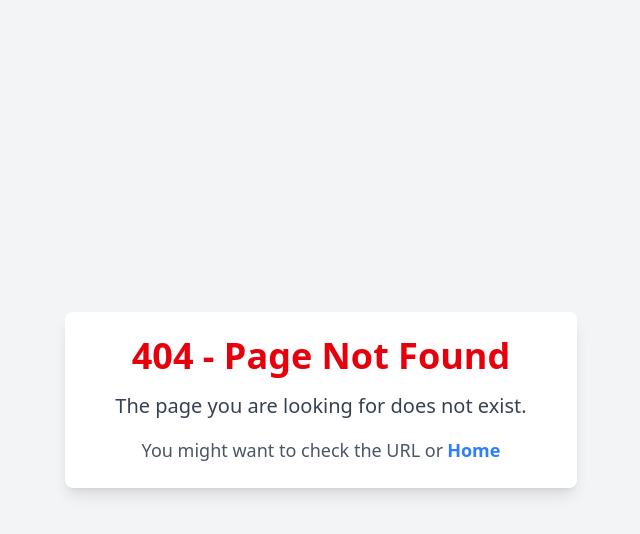
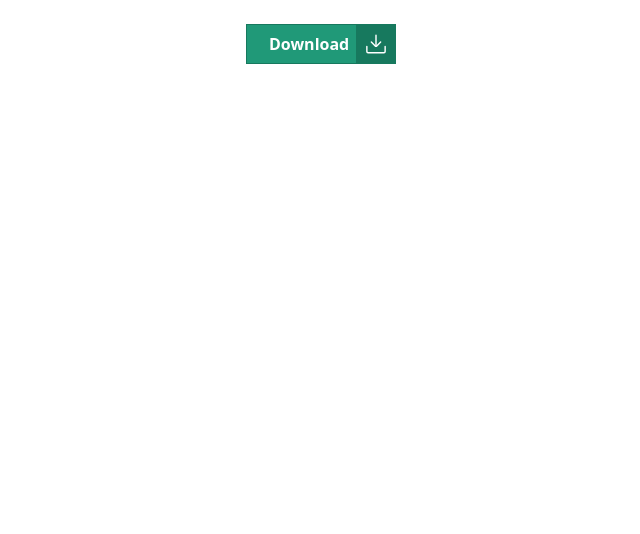
Before and after one commit to Farhanasharna2000/Nextjs-Project, a Next.js app: page /amazing-button in a window 1280 px wide. Before the commit this address had no page. Shown: the top 534 px of the page, without its empty margins (319-959 px from the left). Built offline with nearby package versions, Linux system fonts and the light colour scheme.

Commit message:
use uiverse for design like amazing-button&loader

```diff
--- /dev/null
+++ b/src/app/amazing-button/page.css
@@ -0,0 +1,59 @@
+/* From Uiverse.io by andrew-demchenk0 */
+.button {
+    position: relative;
+    width: 150px;
+    height: 40px;
+    cursor: pointer;
+    display: flex;
+    align-items: center;
+    border: 1px solid #17795E;
+    background-color: #209978;
+    overflow: hidden;
+  }
+
+  .button, .button__icon, .button__text {
+    transition: all 0.3s;
+  }
+
+  .button .button__text {
+    transform: translateX(22px);
+    color: #fff;
+    font-weight: 600;
+  }
+
+  .button .button__icon {
+    position: absolute;
+    transform: translateX(109px);
+    height: 100%;
+    width: 39px;
+    background-color: #17795E;
+    display: flex;
+    align-items: center;
+    justify-content: center;
+  }
+
+  .button .svg {
+    width: 20px;
+    fill: #fff;
+  }
+
+  .button:hover {
+    background: #17795E;
+  }
+
+  .button:hover .button__text {
+    color: transparent;
+  }
+
+  .button:hover .button__icon {
+    width: 148px;
+    transform: translateX(0);
+  }
+
+  .button:active .button__icon {
+    background-color: #146c54;
+  }
+
+  .button:active {
+    border: 1px solid #146c54;
+  }
--- /dev/null
+++ b/src/app/amazing-button/page.tsx
@@ -0,0 +1,14 @@
+import React from 'react';
+import './page.css'
+const AmazingButton = () => {
+    return (
+        <div className='p-6 place-items-center'>
+<button className="button" type="button">
+  <span className="button__text">Download</span>
+  <span className="button__icon"><svg xmlns="http://www.w3.org/2000/svg" viewBox="0 0 35 35" id="bdd05811-e15d-428c-bb53-8661459f9307" data-name="Layer 2" className="svg"><path d="M17.5,22.131a1.249,1.249,0,0,1-1.25-1.25V2.187a1.25,1.25,0,0,1,2.5,0V20.881A1.25,1.25,0,0,1,17.5,22.131Z"></path><path d="M17.5,22.693a3.189,3.189,0,0,1-2.262-.936L8.487,15.006a1.249,1.249,0,0,1,1.767-1.767l6.751,6.751a.7.7,0,0,0,.99,0l6.751-6.751a1.25,1.25,0,0,1,1.768,1.767l-6.752,6.751A3.191,3.191,0,0,1,17.5,22.693Z"></path><path d="M31.436,34.063H3.564A3.318,3.318,0,0,1,.25,30.749V22.011a1.25,1.25,0,0,1,2.5,0v8.738a.815.815,0,0,0,.814.814H31.436a.815.815,0,0,0,.814-.814V22.011a1.25,1.25,0,1,1,2.5,0v8.738A3.318,3.318,0,0,1,31.436,34.063Z"></path></svg></span>
+</button>
+        </div>
+    );
+};
+
+export default AmazingButton;
--- /dev/null
+++ b/src/app/loader/loader.css
@@ -0,0 +1,233 @@
+/* From Uiverse.io by alexruix */
+.loader {
+    width: 112px;
+    height: 112px;
+  }
+
+  .box1,
+  .box2,
+  .box3 {
+    border: 16px solid #f5f5f5;
+    box-sizing: border-box;
+    position: absolute;
+    display: block;
+  }
+
+  .box1 {
+    width: 112px;
+    height: 48px;
+    margin-top: 64px;
+    margin-left: 0px;
+    animation: abox1 4s 1s forwards ease-in-out infinite;
+  }
+
+  .box2 {
+    width: 48px;
+    height: 48px;
+    margin-top: 0px;
+    margin-left: 0px;
+    animation: abox2 4s 1s forwards ease-in-out infinite;
+  }
+
+  .box3 {
+    width: 48px;
+    height: 48px;
+    margin-top: 0px;
+    margin-left: 64px;
+    animation: abox3 4s 1s forwards ease-in-out infinite;
+  }
+
+  @keyframes abox1 {
+    0% {
+      width: 112px;
+      height: 48px;
+      margin-top: 64px;
+      margin-left: 0px;
+    }
+
+    12.5% {
+      width: 48px;
+      height: 48px;
+      margin-top: 64px;
+      margin-left: 0px;
+    }
+
+    25% {
+      width: 48px;
+      height: 48px;
+      margin-top: 64px;
+      margin-left: 0px;
+    }
+
+    37.5% {
+      width: 48px;
+      height: 48px;
+      margin-top: 64px;
+      margin-left: 0px;
+    }
+
+    50% {
+      width: 48px;
+      height: 48px;
+      margin-top: 64px;
+      margin-left: 0px;
+    }
+
+    62.5% {
+      width: 48px;
+      height: 48px;
+      margin-top: 64px;
+      margin-left: 0px;
+    }
+
+    75% {
+      width: 48px;
+      height: 112px;
+      margin-top: 0px;
+      margin-left: 0px;
+    }
+
+    87.5% {
+      width: 48px;
+      height: 48px;
+      margin-top: 0px;
+      margin-left: 0px;
+    }
+
+    100% {
+      width: 48px;
+      height: 48px;
+      margin-top: 0px;
+      margin-left: 0px;
+    }
+  }
+
+  @keyframes abox2 {
+    0% {
+      width: 48px;
+      height: 48px;
+      margin-top: 0px;
+      margin-left: 0px;
+    }
+
+    12.5% {
+      width: 48px;
+      height: 48px;
+      margin-top: 0px;
+      margin-left: 0px;
+    }
+
+    25% {
+      width: 48px;
+      height: 48px;
+      margin-top: 0px;
+      margin-left: 0px;
+    }
+
+    37.5% {
+      width: 48px;
+      height: 48px;
+      margin-top: 0px;
+      margin-left: 0px;
+    }
+
+    50% {
+      width: 112px;
+      height: 48px;
+      margin-top: 0px;
+      margin-left: 0px;
+    }
+
+    62.5% {
+      width: 48px;
+      height: 48px;
+      margin-top: 0px;
+      margin-left: 64px;
+    }
+
+    75% {
+      width: 48px;
+      height: 48px;
+      margin-top: 0px;
+      margin-left: 64px;
+    }
+
+    87.5% {
+      width: 48px;
+      height: 48px;
+      margin-top: 0px;
+      margin-left: 64px;
+    }
+
+    100% {
+      width: 48px;
+      height: 48px;
+      margin-top: 0px;
+      margin-left: 64px;
+    }
+  }
+
+  @keyframes abox3 {
+    0% {
+      width: 48px;
+      height: 48px;
+      margin-top: 0px;
+      margin-left: 64px;
+    }
+
+    12.5% {
+      width: 48px;
+      height: 48px;
+      margin-top: 0px;
+      margin-left: 64px;
+    }
+
+    25% {
+      width: 48px;
+      height: 112px;
+      margin-top: 0px;
+      margin-left: 64px;
+    }
+
+    37.5% {
+      width: 48px;
+      height: 48px;
+      margin-top: 64px;
+      margin-left: 64px;
+    }
+
+    50% {
+      width: 48px;
+      height: 48px;
+      margin-top: 64px;
+      margin-left: 64px;
+    }
+
+    62.5% {
+      width: 48px;
+      height: 48px;
+      margin-top: 64px;
+      margin-left: 64px;
+    }
+
+    75% {
+      width: 48px;
+      height: 48px;
+      margin-top: 64px;
+      margin-left: 64px;
+    }
+
+    87.5% {
+      width: 48px;
+      height: 48px;
+      margin-top: 64px;
+      margin-left: 64px;
+    }
+
+    100% {
+      width: 112px;
+      height: 48px;
+      margin-top: 64px;
+      margin-left: 0px;
+    }
+  }
--- /dev/null
+++ b/src/app/loader/page.tsx
@@ -0,0 +1,15 @@
+import React from 'react';
+import './loader.css'
+const Loader = () => {
+    return (
+        <div className='bg-sky-800 min-h-screen'>
+            <div className="loader w-full mx-auto place-content-center min-h-screen">
+          <div className="box1"></div>
+          <div className="box2"></div>
+          <div className="box3"></div>
+        </div>
+        </div>
+    );
+};
+
+export default Loader;
```
